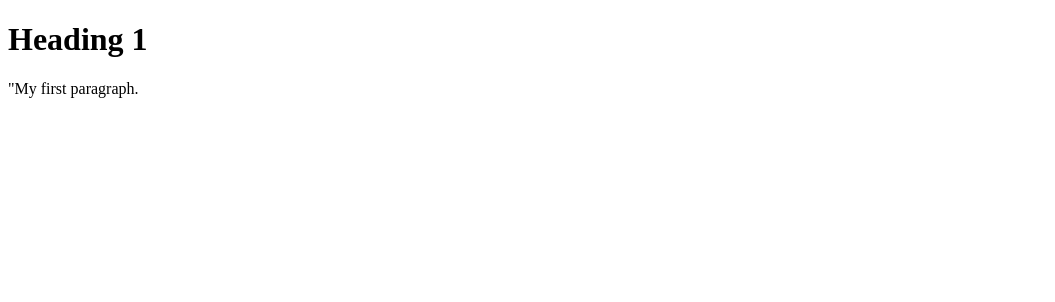
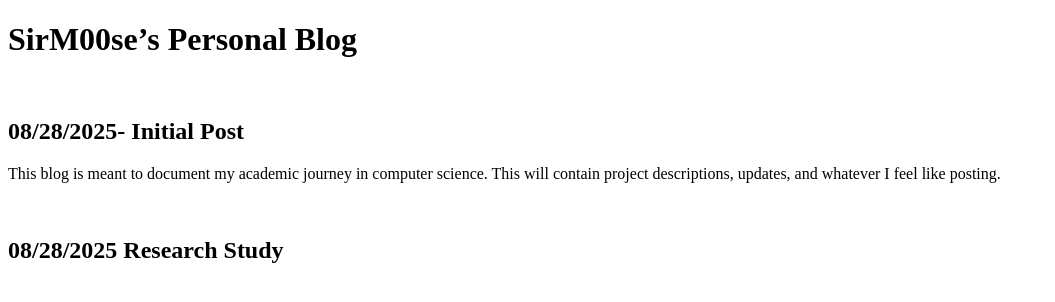
Before and after one commit to SirM00se/SirM00se.github.io, a plain HTML site: page index.htm in a window 1280 px wide. Shown: the whole page, without its empty margins (0-1055 px from the left). Drawn offline with Linux system fonts and the light colour scheme.

Commit message:
Added Initial Post

```diff
--- a/index.htm
+++ b/index.htm
@@ -1,15 +1,15 @@
 
 <!DOCTYPE html>
-<html lang = "en">
+<html lang=”en”>
 <head>
-<title> SirM00se's Personal Blog </title>
+    <title> Sirm00se’s Personal Blog </title>
 </head>
-
 <body>
-
-<h1> Heading 1 </h1>
-
-<p> "My first paragraph.</p>
-
+<h1> SirM00se’s Personal Blog </h1>
+<br>
+<h2> 08/28/2025- Initial Post </h2>
+<p> This blog is meant to document my academic journey in computer science. This will contain project descriptions, updates, and whatever I feel like posting. </p>
+<br>
+<h2> 08/28/2025 Research Study </h2>
 </body>
 </html>
```
